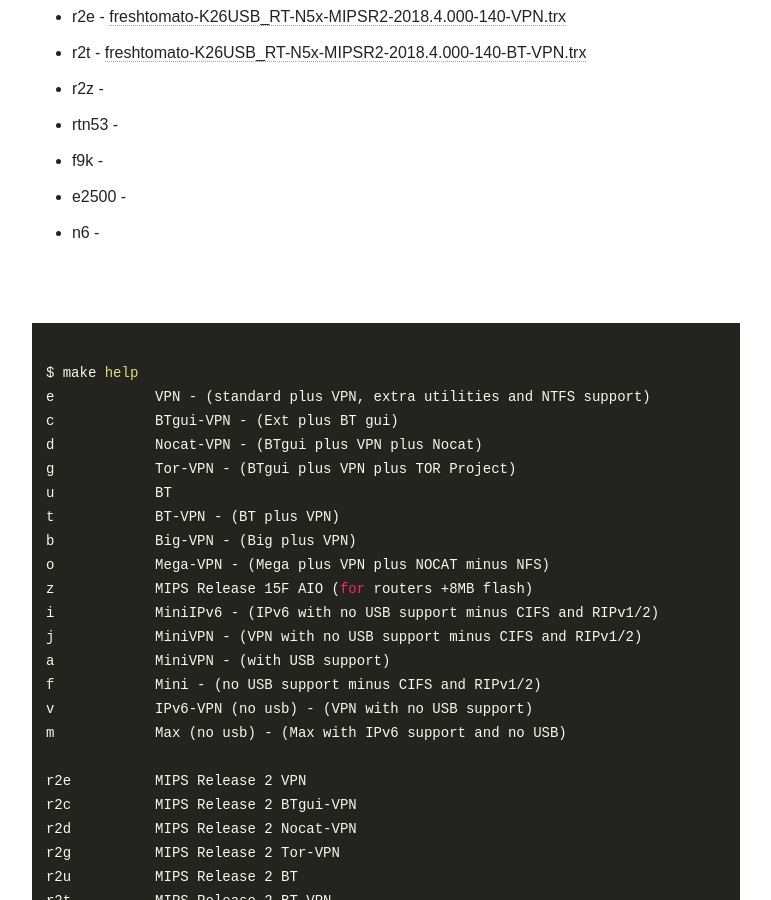
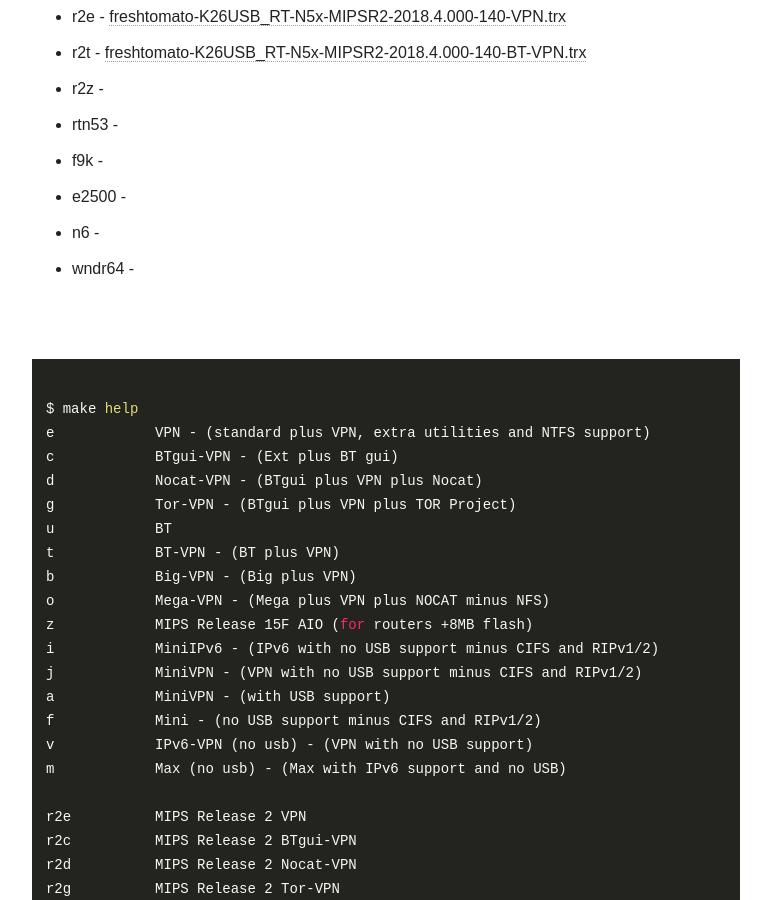
Before and after one commit to oglopss/freshtomato-mips-ci-jekyll, a Jekyll site: the page built from index.html, in a window 1280 px wide and 900 px high, scrolled down 631 px. Shown: the whole window, without its empty margins (254-1025 px from the left). Built offline with Jekyll 4.4.1, drawn with Linux system fonts in a browser that asks for light colours; nearby versions of some CDN libraries.

Commit message:
Travis build 19 wndr64 pushed to gh-pages

```diff
--- a/_data/ss.yml
+++ b/_data/ss.yml
@@ -7,3 +7,4 @@
   - 0003 r2z
   - 0006 e2500
   - 0008 n6
+  - 0010 wndr64
```
